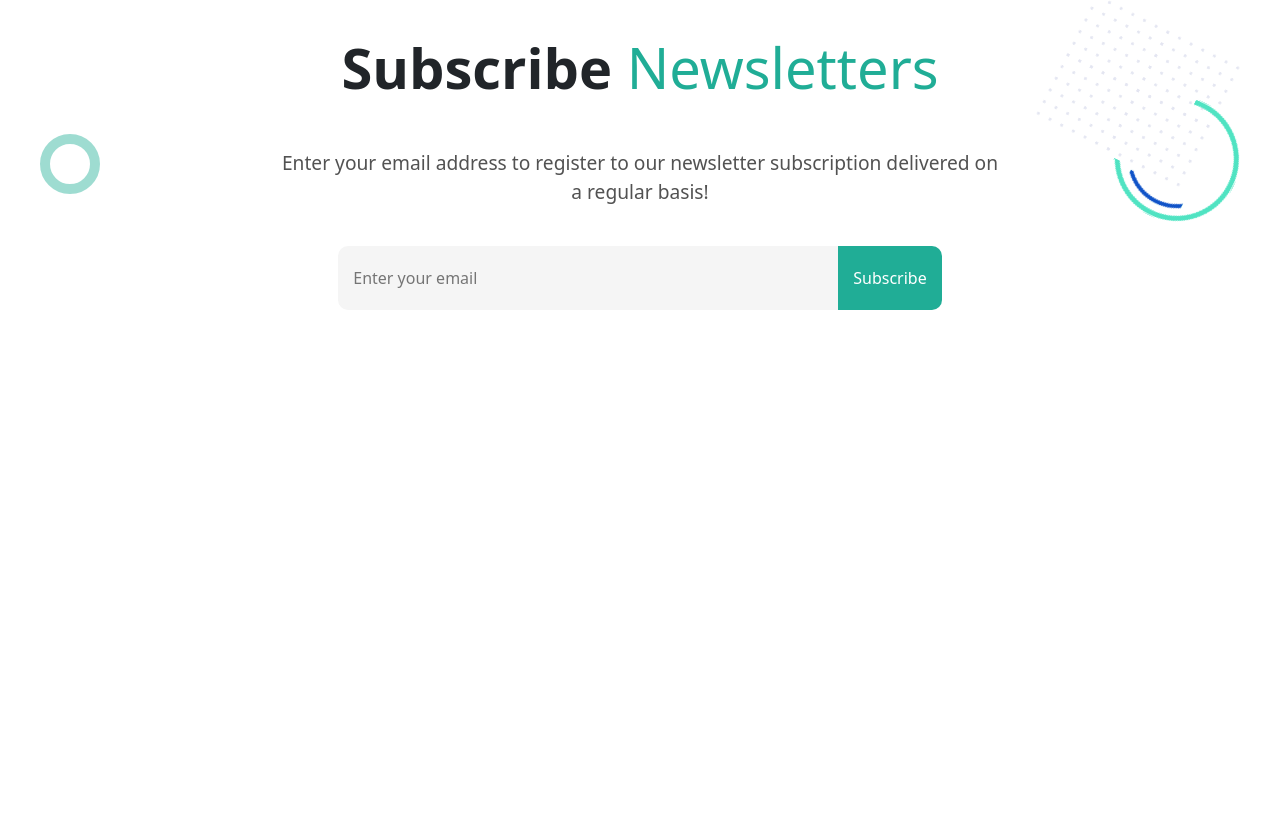
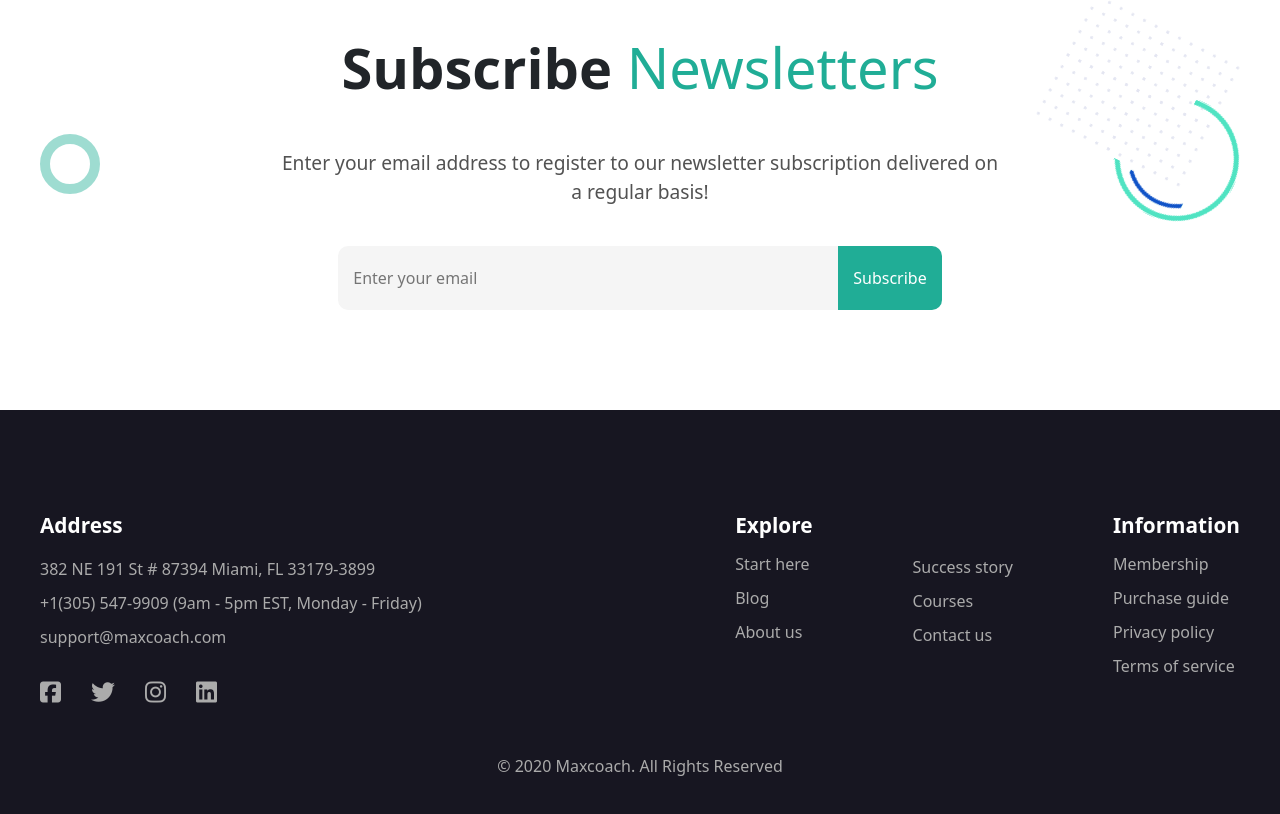
Before and after one commit to MyNameIsAlpaca/proj-html-vuejs, a Vue app: page / in a window 1280 px wide. Shown: the part 6255-7069 px from the top of the page. Before the commit the page ends 6665 px from the top, so only its background shows below. Built offline with nearby package versions, Linux system fonts and the light colour scheme.

Commit message:
feat: footer

```diff
--- a/src/App.vue
+++ b/src/App.vue
@@ -2,6 +2,7 @@
 
 import AppBlog from "./components/AppBlog.vue";
 import AppBotInfo from "./components/AppBotInfo.vue";
+import AppFooter from "./components/AppFooter.vue";
 import AppJumbo from "./components/AppJumbo.vue";
 import AppLatest from "./components/AppLatest.vue";
 import AppNavbar from "./components/AppNavbar.vue";
@@ -29,7 +30,8 @@ export default {
     AppTestimonialsTop,
     AppTestimonialsBot,
     AppBlog,
-    AppNewsLetter
+    AppNewsLetter,
+    AppFooter
 },
 
   methods: {
@@ -48,6 +50,7 @@ export default {
   <AppTestimonialsBot></AppTestimonialsBot>
   <AppBlog></AppBlog>
   <AppNewsLetter></AppNewsLetter>
+  <AppFooter></AppFooter>
 </template>
 
 <style lang="scss">
--- /dev/null
+++ b/src/components/AppFooter.vue
@@ -0,0 +1,139 @@
+<script>
+import {store} from "../store.js";
+
+export default {
+  name: "AppFooter",
+    data() {
+        return {
+            store,
+        };
+    },
+
+    components: {  },
+}
+
+</script>
+
+<template>
+  <div class="background">
+   <div class="main-container">
+    <div class="left-section">
+      <span class="title">Address</span>
+      <ul>
+        <li>382 NE 191 St # 87394 Miami, FL 33179-3899</li>
+        <li>+1(305) 547-9909 (9am - 5pm EST, Monday - Friday)</li>
+        <li>support@maxcoach.com</li>
+      </ul>
+      <div class="social">
+        <i class="fa-brands fa-square-facebook"></i>
+        <i class="fa-brands fa-twitter"></i>
+        <i class="fa-brands fa-instagram"></i>
+        <i class="fa-brands fa-linkedin"></i>
+      </div>
+    </div>
+    <div class="right-section">
+      <div class="explore">
+        <div class="title">Explore</div>
+        <ul>
+          <li>Start here</li>
+          <li>Blog</li>
+          <li>About us</li>
+        </ul>
+      </div>
+      <div class="unkown">
+        <ul>
+          <li>Success story</li>
+          <li>Courses</li>
+          <li>Contact us</li>
+        </ul>
+      </div>
+      <div class="information">
+        <div class="title">Information</div>
+        <ul>
+          <li>Membership</li>
+          <li>Purchase guide</li>
+          <li>Privacy policy</li>
+          <li>Terms of service</li>
+        </ul>
+      </div>
+    </div>
+  </div>
+  <div class="copyright">
+    <span>&copy; 2020 Maxcoach. All Rights Reserved</span>
+  </div>
+  </div>
+</template>
+
+<style scoped lang="scss">
+
+.background{
+  background-color: #171621;
+  .main-container{
+    color: white;
+    padding-top: 100px;
+    max-width: 1200px;
+    margin: auto;
+    display: flex;
+    justify-content: space-between;
+    .left-section{
+      display: flex;
+      flex-direction: column;
+      gap: 15px;
+      .title{
+        font-size: 1.3em;
+        font-weight: 600;
+      }
+      ul{
+        list-style-type: none;
+        padding: 0;
+        display: flex;
+        flex-direction: column;
+        gap: 10px;
+        color: #ababab;
+      }
+      .social{
+        color: #ababab;
+        font-size: 1.5em;
+        display: flex;
+        gap: 30px;
+        .fa-brands:hover{
+          cursor: pointer;
+          color: #20AD96;
+        }
+      }
+    }
+    .right-section{
+      display: flex;
+      gap: 100px;
+      .unkown{
+        padding-top: 45px;
+      }
+      .title{
+        padding-bottom: 10px;
+        font-size: 1.3em;
+        font-weight: 600;
+      }
+      ul{
+        list-style-type: none;
+        padding: 0;
+        display: flex;
+        flex-direction: column;
+        gap: 10px;
+        color: #ababab;
+        li:hover{
+          cursor: pointer;
+          color: #20AD96;
+        }
+      }
+    }
+  }
+  .copyright{
+    color: #ababab;
+    padding-top: 50px;
+    padding-bottom: 50px;
+    text-align: center;
+  }
+}
+
+
+</style>
```
